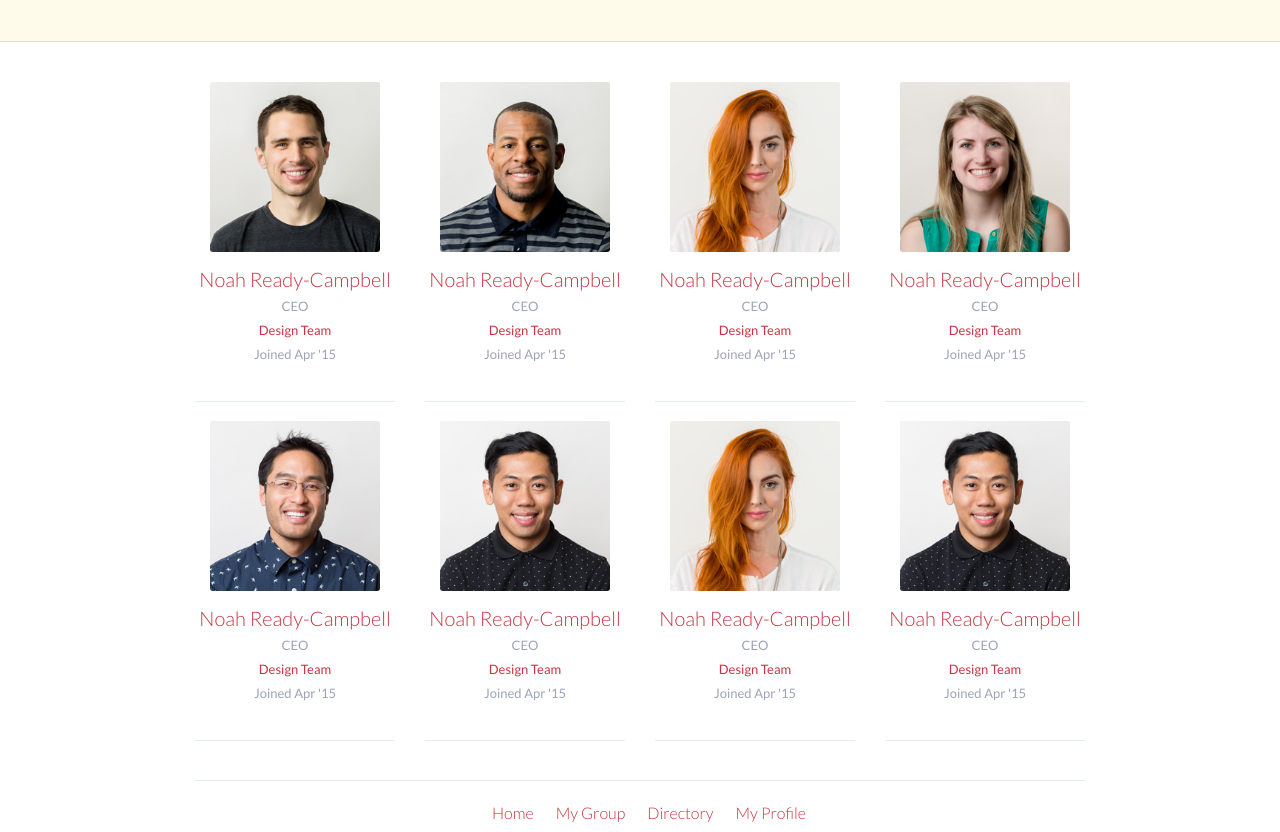
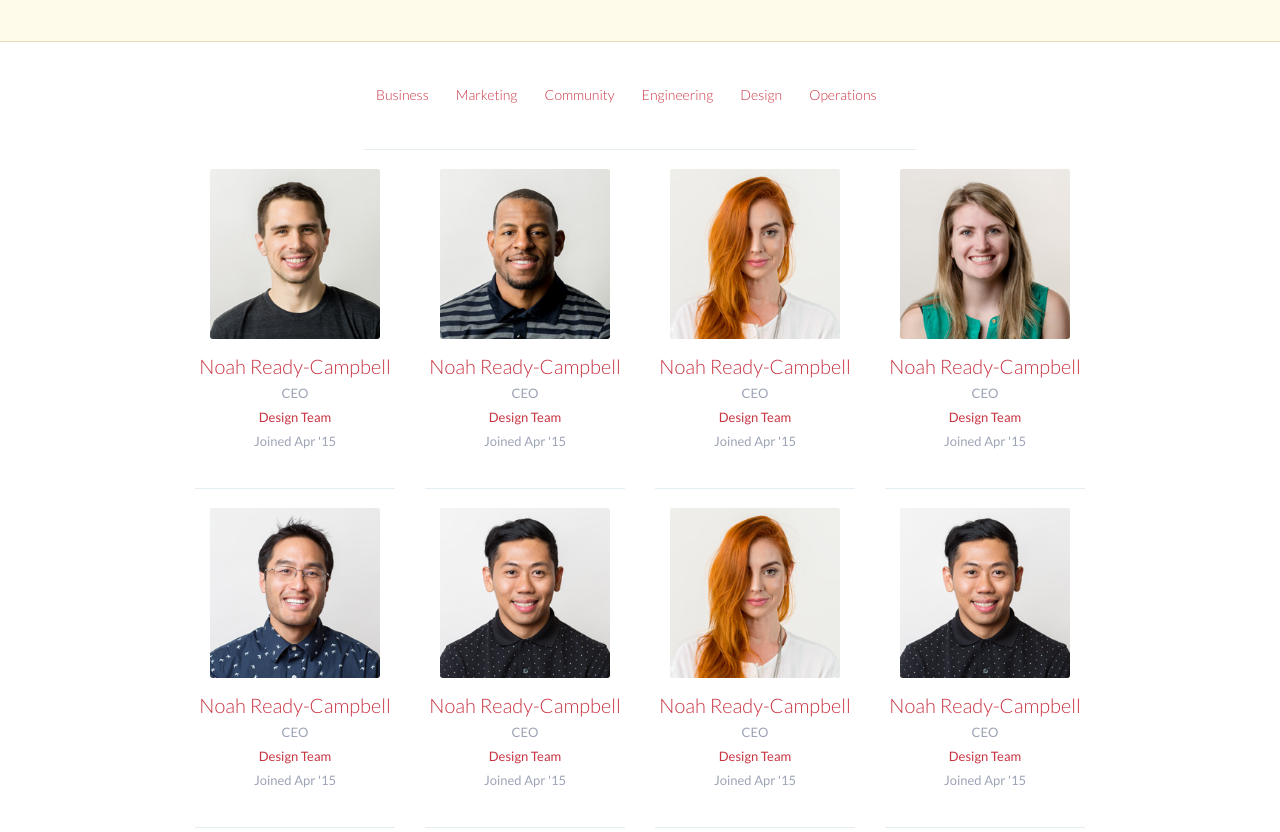
Before and after one commit to caidentity/Frontend-Framework, a plain HTML site: page directory.html in a window 1280 px wide. Shown: the part 120-952 px from the top of the page. Drawn offline with Linux system fonts and the light colour scheme.

Commit message:
minor polishes / cleanup

```diff
--- a/assets/stylesheets/pages.scss
+++ b/assets/stylesheets/pages.scss
@@ -50,8 +50,10 @@ body {
 /*--Footer--*/
 footer {
   .linksrow {
-	width: 340px;
+	width: 320px;
     margin: 0 auto;
+    font-weight: 300;
+    font-size: 13px;
   }
   .logo{
     width: 62px;
--- a/assets/stylesheets/pages/directory.scss
+++ b/assets/stylesheets/pages/directory.scss
@@ -20,6 +20,18 @@
       color: #9DA4B6;
       margin-bottom: 5px;
     }
+  }
+}
+.directorynav {
+  width: 60%;
+  margin: 0 auto;
+  li {
+    display: inline-block;
+    list-style-type: none;
+    padding: 0px 12px 22px 12px;
+    margin: 0;
+    font-weight: 300;
+    font-size: 14px;
   }
 }
 /*--Directory--*/
--- a/directory.html
+++ b/directory.html
@@ -53,7 +53,16 @@
   </div>
 </div>
 <div class="row">
-  <!--Feed-->
+  <!--Directory Nav-->
+  <div class="directorynav">
+    <li><a href="#">Business</a></li>
+    <li><a href="#">Marketing</a></li>
+    <li><a href="#">Community</a></li>
+    <li><a href="#">Engineering</a></li>
+    <li><a href="#">Design</a></li>
+    <li><a href="#">Operations</a></li>
+    <hr>
+  </div>
   <!--Team Member-->
   <div class="large-3 columns">
     <div class="directoryrow">
--- a/gulpfile.js
+++ b/gulpfile.js
@@ -6,8 +6,7 @@ var concat     = require('gulp-concat');
 var rename     = require('gulp-rename');
 var imagemin   = require('gulp-imagemin');
 
-// TODO: Deprecate these less tasks.
-gulp.task('default', ['styles', 'pages','styles-less', 'pages-less','watch']);
+gulp.task('default', ['styles', 'pages','styles-scss', 'pages-scss','watch']);
 
 gulp.task('styles', function() {
 	return gulp.src('./assets/stylesheets/kit.scss')
@@ -35,22 +34,19 @@ gulp.task('pages', function() {
   .pipe(gulp.dest('./assets/stylesheets/dest'));
 });
 
-// TODO: Deprecate these less tasks.
-gulp.task('styles-less', function() {
+gulp.task('styles-scss', function() {
 	return gulp.src('./assets/stylesheets/kit.scss')
 	.pipe(sass())
 	.pipe(gulp.dest('./assets/stylesheets/dest'));
 });
 
-// TODO: Deprecate these less tasks.
-gulp.task('pages-less', function() {
+gulp.task('pages-scss', function() {
   return gulp.src('./assets/stylesheets/pages.scss')
   .pipe(sass())
   .pipe(gulp.dest('./assets/stylesheets/dest'));
 });
 
 gulp.task('watch', function() {
-  // TODO: Deprecate these less tasks.
-	gulp.watch('./assets/stylesheets/*.scss', ['styles-less','pages-less']);
+	gulp.watch('./assets/stylesheets/*.scss', ['styles-scss','pages-scss']);
 	gulp.watch('./assets/stylesheets/**/*.scss', ['styles','pages']);
 });
```
Also changed, not shown: index.html (+3 -1 lines), assets/stylesheets/dest/pages.css, assets/stylesheets/dest/pages.min.css.
